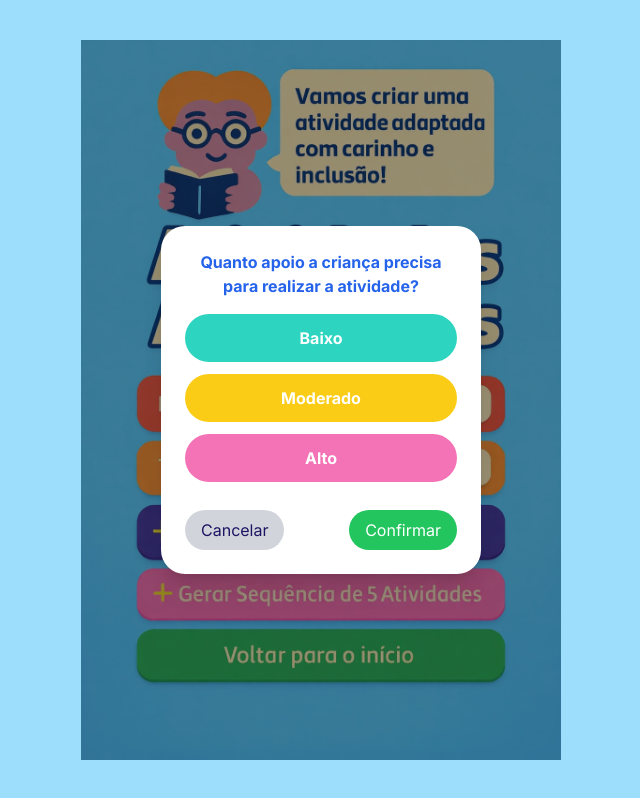
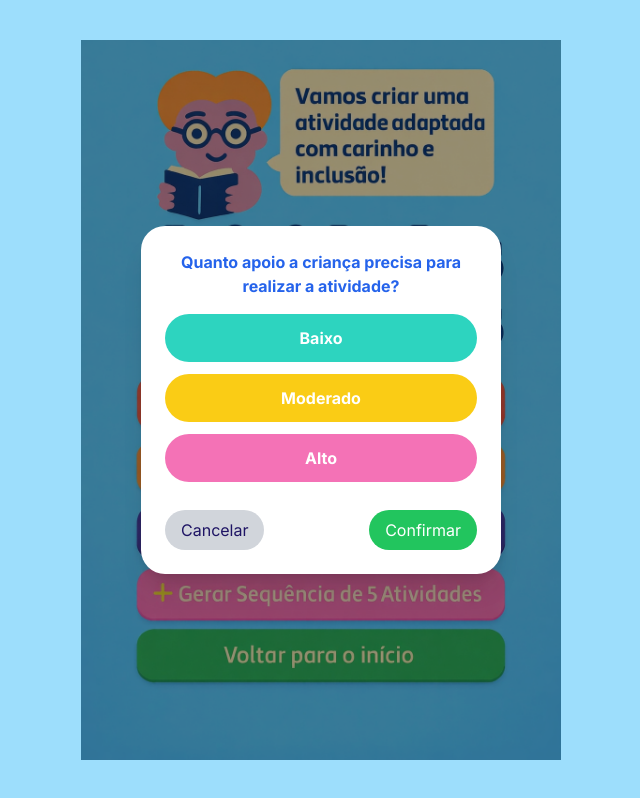
Before and after one commit to letiricetti2-alt/gerador-de-atividades-infantis, a Next.js app: page /atividades-adaptadas in a window 1280 px wide. Both pictures are taken after a click on the element 640 px from the left and 405 px from the top of the page. Shown: the whole page, without its empty margins (319-959 px from the left). Built offline with nearby package versions, Linux system fonts and the light colour scheme.

Commit message:
Update page.jsx

```diff
--- a/app/atividades-adaptadas/page.jsx
+++ b/app/atividades-adaptadas/page.jsx
@@ -92,12 +92,12 @@ export default function AtividadesAdaptadas() {
             }}
             onClick={() => setShowSupportModal(true)}
           >
-            {supportLevel}
+            {supportLevel ? "✔ Definido" : ""}
           </div>
 
-          {/* TEXTO TIPO DE ATIVIDADE (CENTRALIZADO) */}
+          {/* TEXTO TIPO DE ATIVIDADE */}
           <div
-            className="absolute flex items-center justify-center font-bold text-blue-800 text-center"
+            className="absolute flex items-center justify-center font-bold text-blue-800"
             style={{
               top: "415px",
               left: "210px",
@@ -107,7 +107,7 @@ export default function AtividadesAdaptadas() {
             }}
             onClick={() => setShowTypeModal(true)}
           >
-            {activityType}
+            {activityType ? "✔ Definido" : ""}
           </div>
 
           {/* ÁREA CLICÁVEL NÍVEL DE SUPORTE */}
@@ -149,11 +149,11 @@ export default function AtividadesAdaptadas() {
             onClick={() => setShowNeuroModal(true)}
           />
 
-          {/* MODAL SUPORTE */}
+          {/* MODAL SUPORTE (GRANDE) */}
           {showSupportModal && (
             <div className="absolute inset-0 bg-black/40 flex justify-center items-center z-50">
-              <div className="bg-white rounded-3xl p-6 w-[320px] text-center shadow-xl">
-                <h2 className="text-blue-600 font-bold mb-4">
+              <div className="bg-white rounded-3xl p-6 w-[360px] shadow-xl">
+                <h2 className="text-blue-600 font-bold text-center mb-4">
                   Quanto apoio a criança precisa para realizar a atividade?
                 </h2>
 
@@ -198,10 +198,10 @@ export default function AtividadesAdaptadas() {
             </div>
           )}
 
-          {/* MODAL TIPO */}
+          {/* MODAL TIPO (GRANDE) */}
           {showTypeModal && (
             <div className="absolute inset-0 bg-black/40 flex justify-center items-center z-50">
-              <div className="bg-white rounded-3xl p-6 w-[350px] shadow-xl">
+              <div className="bg-white rounded-3xl p-6 w-[360px] shadow-xl">
                 <h2 className="text-blue-600 font-bold text-center mb-4">
                   Qual o tipo de atividade?
                 </h2>
```
